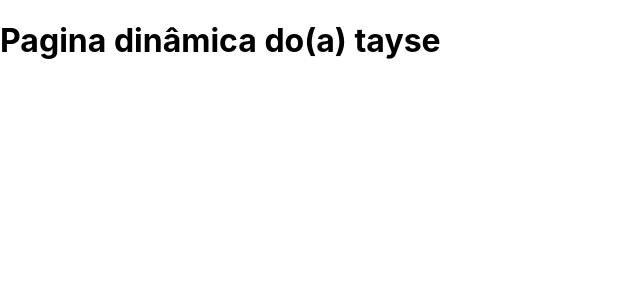
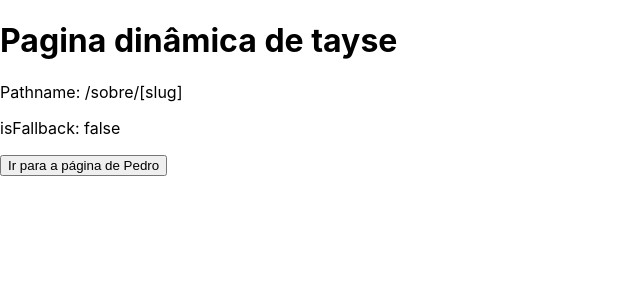
Before and after one commit to TayseRosa/nextjs-introducao, a Next.js app: page /sobre/tayse in a window 1280 px wide. Shown: the top 300 px of the page, without its empty margins (0-640 px from the left). Built offline with nearby package versions, Linux system fonts and the light colour scheme.

Commit message:
Usando o hook useRouter

```diff
--- a/pages/sobre/[slug]/index.tsx
+++ b/pages/sobre/[slug]/index.tsx
@@ -1,13 +1,38 @@
 import { useRouter } from 'next/router'
+import { useEffect } from 'react';
 
 const SobreItem = () => {
   const router = useRouter();
 
   const {slug} = router.query;
 
+  useEffect(()=>{
+
+      const handleRouteChange = (url: string) => {
+        console.log(`Indo para ${url}`)
+      }
+
+      router.events.on('routeChangeComplete', handleRouteChange);
+
+      return()=>{
+        router.events.off('routeChangeComplete', handleRouteChange)
+      }
+
+  },[]);
+
   return(
     <div>
-      <h1> Pagina dinâmica do(a) { slug } </h1>
+      <h1> Pagina dinâmica de { slug } </h1>
+
+      <p> Pathname: {router.pathname} </p>
+
+      <p> isFallback: {router.isFallback.toString()} </p>
+
+      <button onClick={()=>{
+        router.push('/sobre/pedro')
+    }}> Ir para a página de Pedro
+    </button>
+
     </div>
   )
 }
--- a/pages/sobre/index.tsx
+++ b/pages/sobre/index.tsx
@@ -16,7 +16,7 @@ const Sobre = () => {
         src="https://www.google-analytics.com/analytics.js"
         strategy="afterInteractive"
         onLoad={()=>{
-          startAnalytics
+
         }}
       />
     </div>
```
Also changed, not shown: 1 other file (tests, documents, lock files or other folders).
